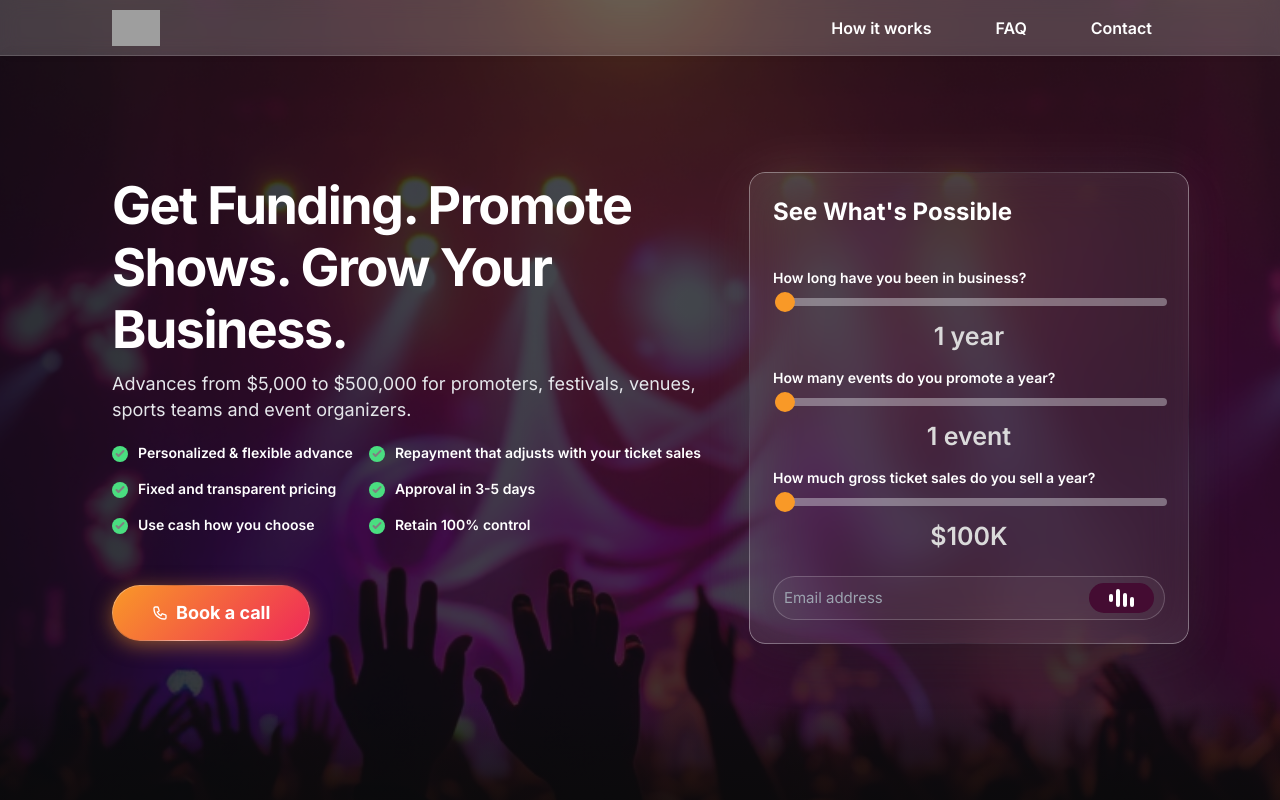
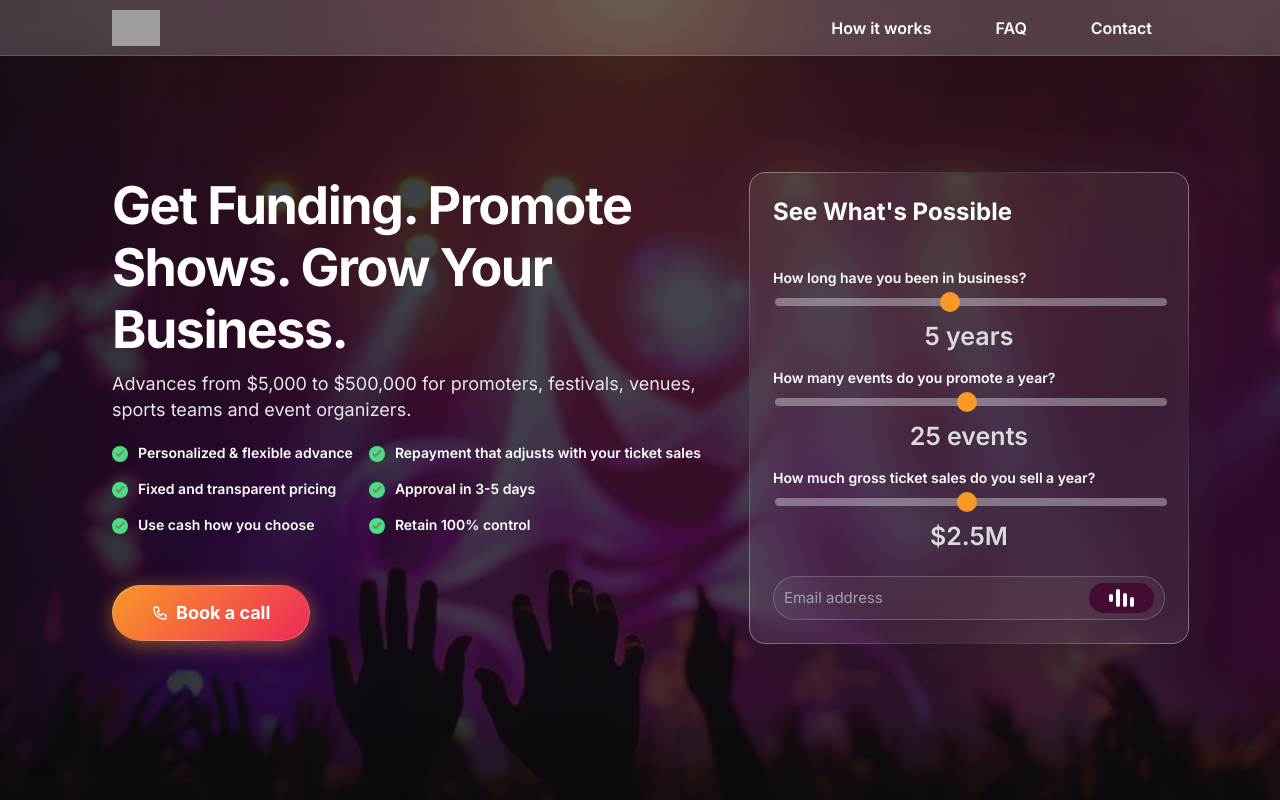
Before and after one commit to soundcheck-capital/soundcheck-showcase, a Next.js app: page / in a window 1280 px wide. Shown: the top 800 px of the page. Built offline with nearby package versions, Linux system fonts and the light colour scheme; no server answers; grey boxes are pictures that could not be loaded.

Commit message:
fix: correction du logo en production avec composant Image Next.js
- Remplacement du tag img par le composant Image de Next.js
- Configuration Next.js pour supporter les SVG de manière sécurisée
- Ajout de priority pour charger le logo en priorité

```diff
--- a/components/Header.css
+++ b/components/Header.css
@@ -71,6 +71,7 @@
 .logo-image {
   height: 36px;
   width: auto;
+  object-fit: contain;
 }
 
 .nav {
--- a/components/Header.js
+++ b/components/Header.js
@@ -1,6 +1,7 @@
 'use client'
 
 import Link from 'next/link'
+import Image from 'next/image'
 import './Header.css'
 
 export default function Header() {
@@ -16,10 +17,13 @@ export default function Header() {
     <header className="header">
       <div className="header-container">
         <Link href="/" className="logo">
-          <img
+          <Image
             src="/images/clean_logo.svg"
             alt="Soundcheck Capital"
+            width={150}
+            height={40}
             className="logo-image"
+            priority
           />
         </Link>
         <nav className="nav">
--- a/components/Hero.js
+++ b/components/Hero.js
@@ -6,9 +6,9 @@ import { sendCalculatorDataToHubSpot, sendCalculatorDataWithEmail } from '../ser
 import './Hero.css'
 
 export default function Hero() {
-  const [yearsInBusiness, setYearsInBusiness] = useState(1)
-  const [numberOfEvents, setNumberOfEvents] = useState(1)
-  const [grossTicketSales, setGrossTicketSales] = useState(100000)
+  const [yearsInBusiness, setYearsInBusiness] = useState(5)
+  const [numberOfEvents, setNumberOfEvents] = useState(25)
+  const [grossTicketSales, setGrossTicketSales] = useState(2500000)
   const [email, setEmail] = useState('')
   const [isLoading, setIsLoading] = useState(false)
   const [isSuccess, setIsSuccess] = useState(false)
--- a/next.config.js
+++ b/next.config.js
@@ -1,6 +1,11 @@
 /** @type {import('next').NextConfig} */
 const nextConfig = {
   reactStrictMode: true,
+  images: {
+    formats: ['image/avif', 'image/webp'],
+    dangerouslyAllowSVG: true,
+    contentSecurityPolicy: "default-src 'self'; script-src 'none'; sandbox;",
+  },
 }
 
 module.exports = nextConfig
```
